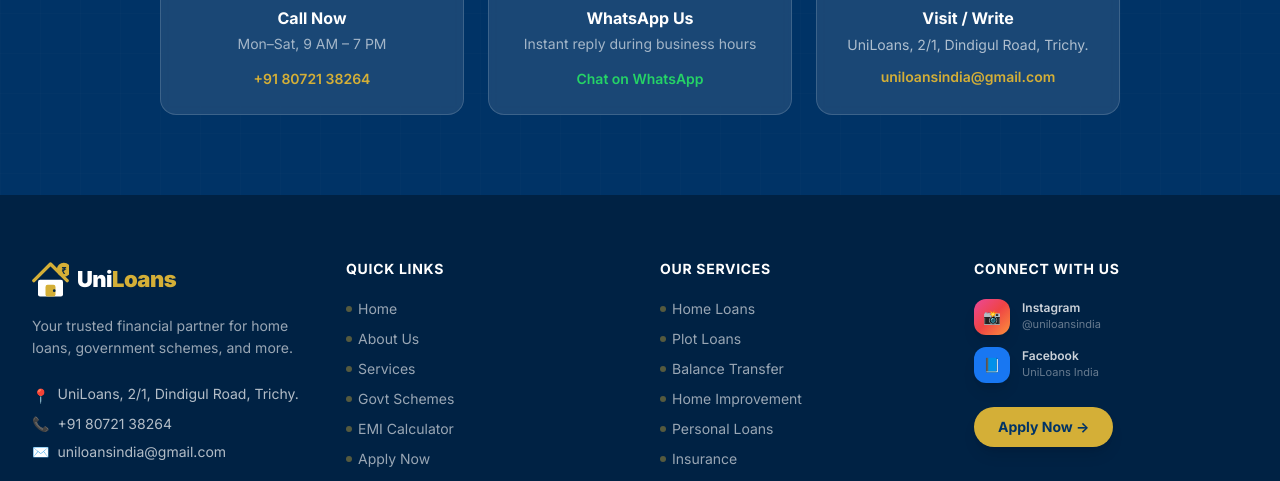
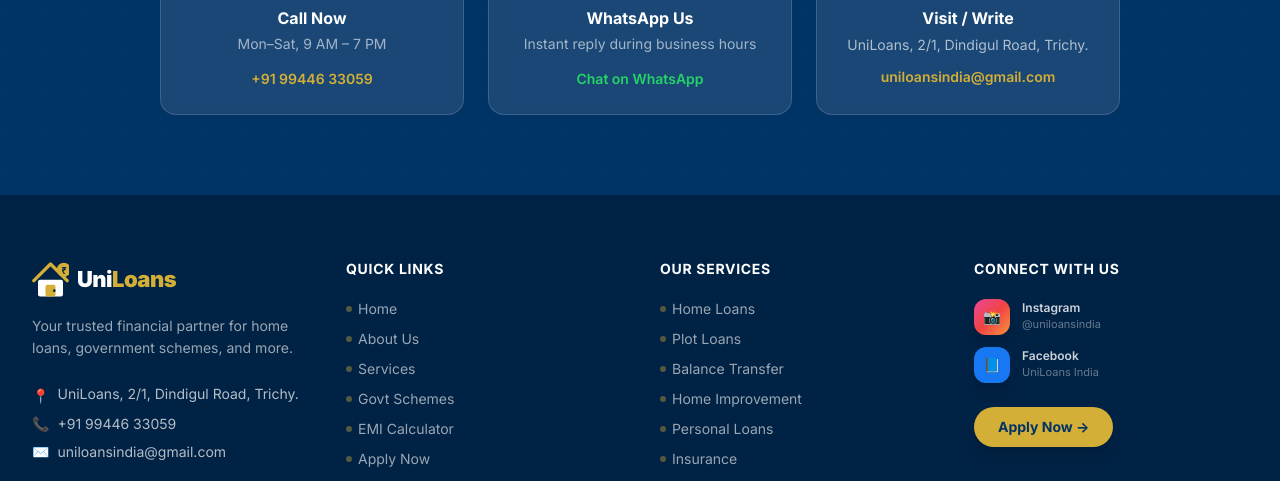
Before and after one commit to uniloansindia-maker/uniloansweb, a React (Vite) app: page / in a window 1280 px wide. Shown: the part 3908-4389 px from the top of the page. Built offline with nearby package versions, Linux system fonts and the light colour scheme.

Commit message:
Update contact number and WhatsApp to 9944633059 across all components

```diff
--- a/src/components/ContactSection.jsx
+++ b/src/components/ContactSection.jsx
@@ -1,8 +1,8 @@
 import { useLanguage } from '../context/LanguageContext';
 import { translations } from '../translations';
 
-const PHONE_NUMBER    = '+918072138264';
-const WHATSAPP_NUMBER = '919566774351';
+const PHONE_NUMBER    = '+919944633059';
+const WHATSAPP_NUMBER = '919944633059';
 
 export default function ContactSection() {
   const { language } = useLanguage();
--- a/src/components/Footer.jsx
+++ b/src/components/Footer.jsx
@@ -2,7 +2,7 @@
 import { useLanguage } from '../context/LanguageContext';
 import { translations } from '../translations';
 
-const PHONE_NUMBER = '+918072138264';
+const PHONE_NUMBER = '+919944633059';
 
 const SECTION_MAP = {
   'Home': 'home', 'About Us': 'features', 'Services': 'features',
--- a/src/translations/index.js
+++ b/src/translations/index.js
@@ -158,7 +158,7 @@
       badge: 'Get In Touch',
       title: 'We\'re Here to Help',
       subtitle: 'Have questions? Our team is available 9 AM – 7 PM, Monday to Saturday.',
-      phone: '+91 80721 38264',
+      phone: '+91 99446 33059',
       whatsapp: 'Chat on WhatsApp',
       email: 'uniloansindia@gmail.com',
       address: 'UniLoans, 2/1, Dindigul Road, Trichy.',
@@ -180,7 +180,7 @@
       serviceList: ['Home Loans', 'Plot Loans', 'Balance Transfer', 'Home Improvement', 'Personal Loans', 'Insurance'],
       connect: 'Connect With Us',
       address: 'UniLoans, 2/1, Dindigul Road, Trichy.',
-      phone: '+91 80721 38264',
+      phone: '+91 99446 33059',
       email: 'uniloansindia@gmail.com',
       rights: '© 2024 UniLoans. All rights reserved.',
       disclaimer:
@@ -350,7 +350,7 @@
       badge: 'தொடர்பு கொள்ளுங்கள்',
       title: 'நாங்கள் உங்களுக்கு உதவ இங்கே இருக்கிறோம்',
       subtitle: 'கேள்விகள் உள்ளதா? திங்கள் – சனிக்கிழமை காலை 9 – மாலை 7 மணி வரை கிடைக்கிறோம்.',
-      phone: '+91 80721 38264',
+      phone: '+91 99446 33059',
       whatsapp: 'வாட்ஸ்அப்பில் அரட்டை',
       email: 'uniloansindia@gmail.com',
       address: 'UniLoans, 2/1, திண்டுக்கல் சாலை, திருச்சி.',
@@ -372,7 +372,7 @@
       serviceList: ['வீட்டுக் கடன்கள்', 'மனைக் கடன்கள்', 'இருப்பு மாற்றம்', 'வீட்டு மேம்பாடு', 'தனிநபர் கடன்கள்', 'காப்பீடு'],
       connect: 'எங்களுடன் இணையுங்கள்',
       address: 'UniLoans, 2/1, திண்டுக்கல் சாலை, திருச்சி.',
-      phone: '+91 80721 38264',
+      phone: '+91 99446 33059',
       email: 'uniloansindia@gmail.com',
       rights: '© 2024 UniLoans. அனைத்து உரிமைகளும் பாதுகாக்கப்பட்டவை.',
       disclaimer:
```
